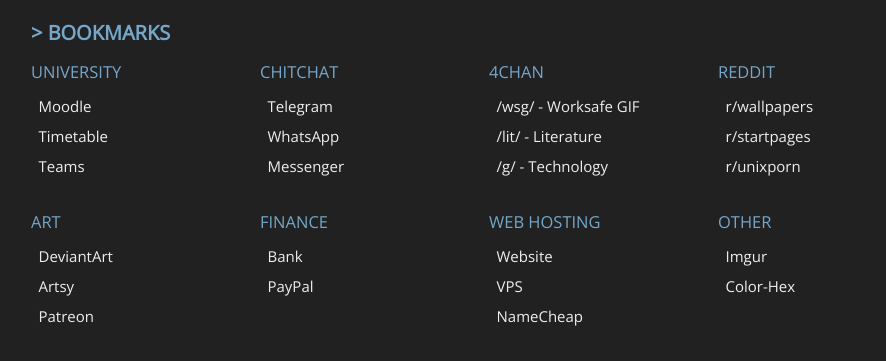
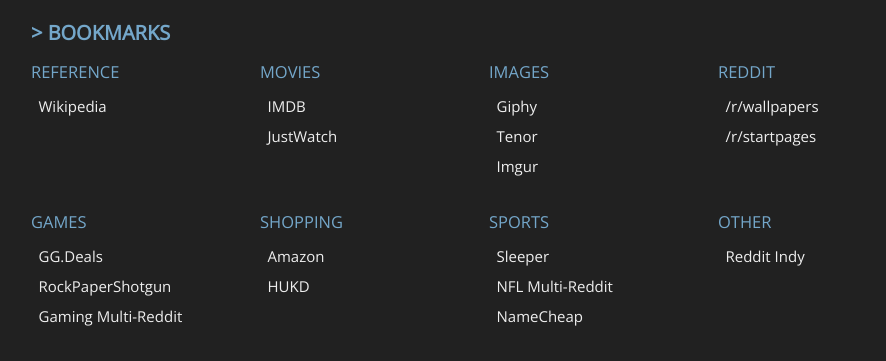
Before and after one commit to oscerse/oscerse.github.io, a plain HTML site: page index.html in a window 1280 px wide. Shown: the part 447-808 px from the top of the page, without its empty margins (176-1062 px from the left). Drawn offline with nearby package versions, Linux system fonts and the light colour scheme.

Commit message:
Bookmarks Changed

```diff
--- a/index.html
+++ b/index.html
@@ -75,7 +75,7 @@
           </div>
         <a id="link" class="apps-item" href="https://www.discogs.com/my" target="_top">
           <div class="apps-icon">
-            <span class="iconify icon" data-icon="simple-icons-discogs"></span>
+            <span class="iconify icon" data-icon="la-record-vinyl-solid"></span>
           </div>
           <div class="apps-text">
             <span>Discogs</span>
@@ -143,58 +143,52 @@
       <a id="togglebookmarks"><h3>> Bookmarks</h3></a>
       <div id="links-container">
         <div class="links-item">
-          <h4>University</h4>
-          <a id="link" href="https://">Moodle</a>
-          <a id="link" href="https://">Timetable</a>
-          <a id="link" href="https://">Teams</a>
+          <h4>Reference</h4>
+          	<a id="link" href="https://wikipedia.com" target="_top">Wikipedia</a>
         </div>
         <div class="links-item">
-          <h4>Chitchat</h4>
-          <a id="link" href="https://telegram.com/">Telegram</a>
-          <a id="link" href="https://www.whatsapp.com/">WhatsApp</a>
-          <a id="link" href="https://www.messenger.com/">Messenger</a>
+          <h4>Movies</h4>
+          	<a id="link" href="https://www.imdb.com/" target="_top">IMDB</a>
+		<a id="link" href="https://www.justwatch.com/" target="_top">JustWatch</a>
         </div>
         <div class="links-item">
-          <h4>4chan</h4>
-          <a id="link" href="https://boards.4channel.org/wsg/">/wsg/ - Worksafe GIF</a>
-          <a id="link" href="https://boards.4channel.org/lit/">/lit/ - Literature</a>
-          <a id="link" href="https://boards.4channel.org/g/">/g/ - Technology</a>
+          <h4>Images</h4>
+		  <a id="link" href="https://giphy.com/" target="_top">Giphy</a>
+		  <a id="link" href="https://tenor.com/" target="_top">Tenor</a>
+		  <a id="link" href="https://imgur.com/" target="_top">Imgur</a>
         </div>
         <div class="links-item">
           <h4>Reddit</h4>
-		      <a id="link" href="https://www.reddit.com/r/wallpapers">r/wallpapers</a>
-          <a id="link" href="https://www.reddit.com/r/startpages">r/startpages</a>
-          <a id="link" href="https://www.reddit.com/r/unixporn">r/unixporn</a>
+		  <a id="link" href="https://www.reddit.com/r/wallpapers" target="_top">/r/wallpapers</a>
+		  <a id="link" href="https://www.reddit.com/r/startpages" target="_top">/r/startpages</a>
         </div>
         <div class="links-item">
-          <h4>Art</h4>
-          <a id="link" href="https://">DeviantArt</a>
-          <a id="link" href="https://">Artsy</a>
-          <a id="link" href="https://">Patreon</a>
+          <h4>Games</h4>
+	  	<a id="link" href="https://gg.deals" target="_top">GG.Deals</a>
+		<a id="link" href="https://www.rockpapershotgun.com/" target="_top">RockPaperShotgun</a>
+	  	<a id="link" href="https://www.reddit.com/user/GreenDale7/m/gaming/" target="_top">Gaming Multi-Reddit</a>
         </div>
         <div class="links-item">
-          <h4>Finance</h4>
-          <a id="link" href="https://">Bank</a>
-          <a id="link" href="https://paypal.com/">PayPal</a>
+          <h4>Shopping</h4>
+         	 <a id="link" href="https://smile.amazon.com" target="_top">Amazon</a>
+		<a id="link" href="https://www.hotukdeals.com/deals-new" target="_top">HUKD</a>
         </div>
         <div class="links-item">
-          <h4>Web Hosting</h4>
-          <a id="link" href="https://">Website</a>
-          <a id="link" href="https://">VPS</a>
-          <a id="link" href="https://www.namecheap.com/">NameCheap</a>
+          <h4>Sports</h4>
+		  <a id="link" href="https://sleeper.app" target="_top">Sleeper</a>
+		  <a id="link" href="https://www.reddit.com/user/GreenDale7/m/nfl/" target="_top">NFL Multi-Reddit</a>
+		  <a id="link" href="https://www.namecheap.com/" target="_top">NameCheap</a>
         </div>
         <div class="links-item">
           <h4>Other</h4>
-          <a id="link" href="https://imgur.com/">Imgur</a>
-          <a id="link" href="https://www.color-hex.com/">Color-Hex</a>
-          <a id="link" href="https://"></a>
+		  <a id="link" href="https://royaleapi.com/clan/UJQGV9" target="_top">Reddit Indy</a>
         </div>
         <div id="hiddenbookmarks" style="display: none;">
           <div class="links-item">
             <h4>Forums</h4>
-            <a id="link" href="https://">AlternativeTo</a>
-            <a id="link" href="https://">Imdb</a>
-            <a id="link" href="https://linustechtips.com/main/">LTT</a>
+		    <a id="link" href="https://" target="_top">AlternativeTo</a>
+		    <a id="link" href="https://" target="_top">Imdb</a>
+		    <a id="link" href="https://linustechtips.com/main/" target="_top">LTT</a>
           </div>
         </div>
       </div>
```
